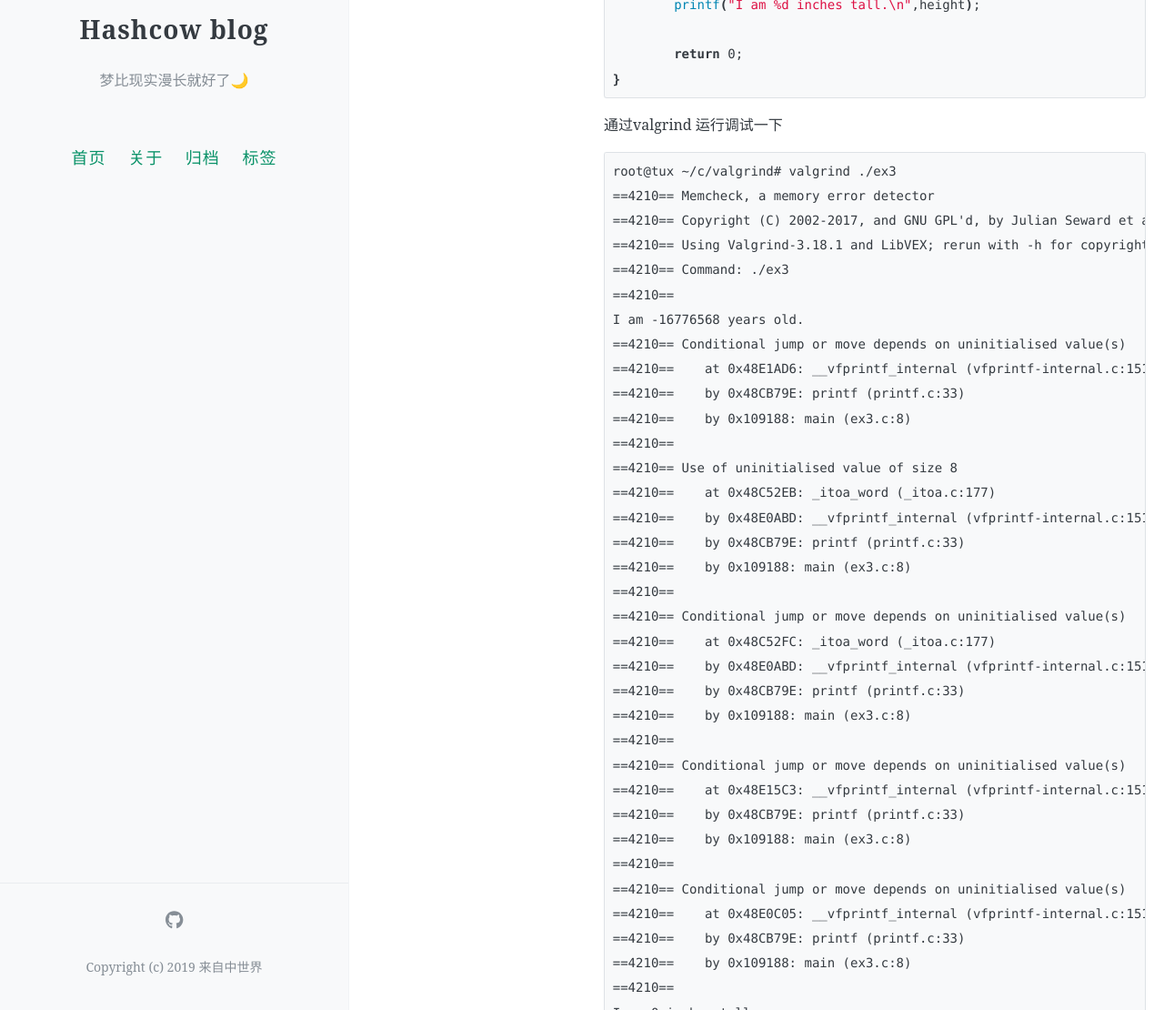
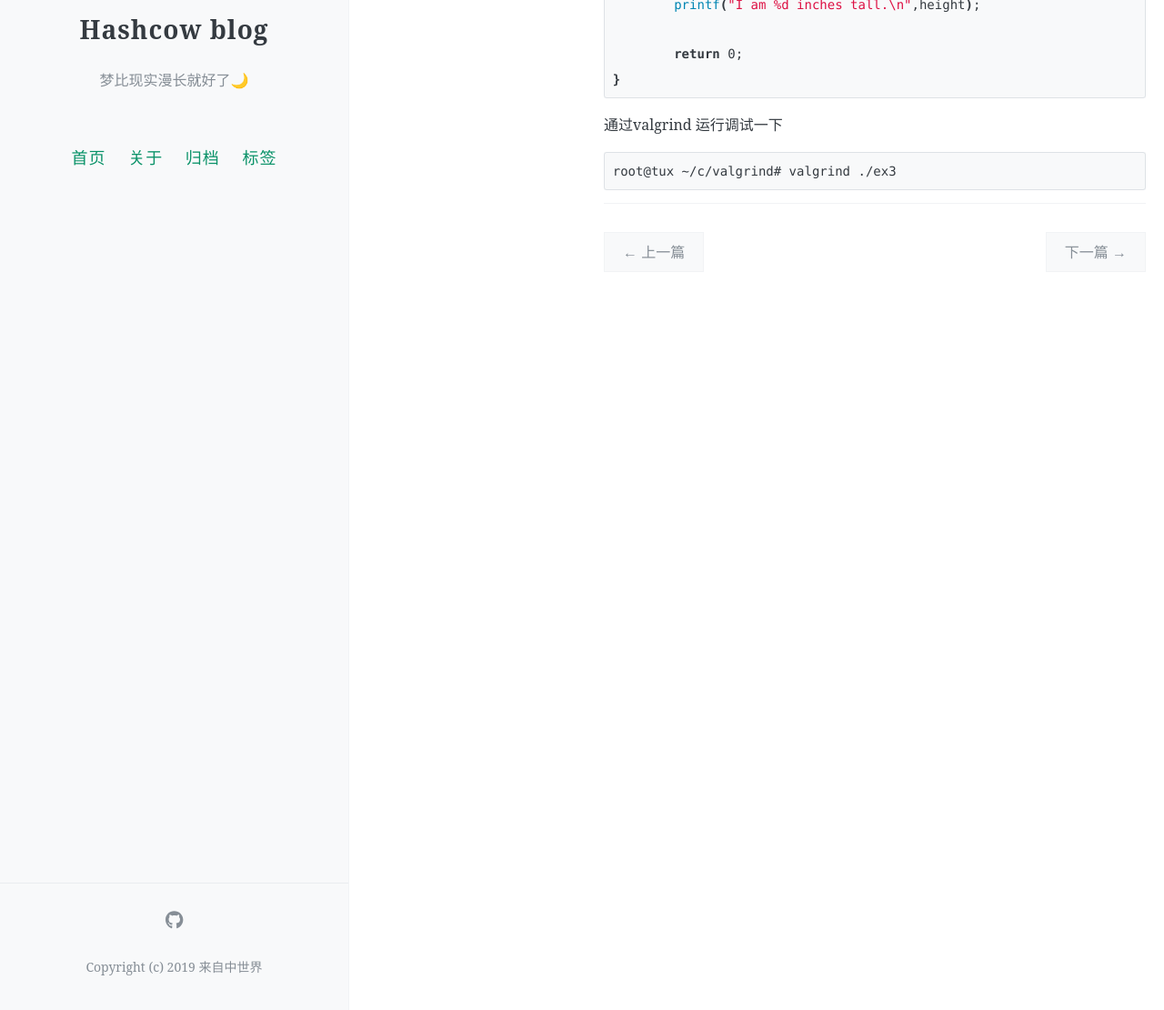
Before and after one commit to hashcowuwu/blog, a Jekyll site: the page built from _posts/2024-05-23-LearnCTheHardWay.md, in a window 1280 px wide and 1400 px high, scrolled down 1651 px. Shown: the part 290-1400 px from the top of the window at 91% size. Built offline with Jekyll 4.4.1, drawn with Linux system fonts in a browser that asks for light colours; comment, search, counter and statistics services are not loaded; after the commit the page ends 2281 px from its top, so only the background shows below that; some of the changed text lies outside the part shown.

Commit message:
mark my notr

````diff
--- a/_posts/2024-05-23-LearnCTheHardWay.md
+++ b/_posts/2024-05-23-LearnCTheHardWay.md
@@ -95,71 +95,4 @@ int main(){
 
 ```
 root@tux ~/c/valgrind# valgrind ./ex3
-==4210== Memcheck, a memory error detector
-==4210== Copyright (C) 2002-2017, and GNU GPL'd, by Julian Seward et al.
-==4210== Using Valgrind-3.18.1 and LibVEX; rerun with -h for copyright info
-==4210== Command: ./ex3
-==4210==
-I am -16776568 years old.
-==4210== Conditional jump or move depends on uninitialised value(s)
-==4210==    at 0x48E1AD6: __vfprintf_internal (vfprintf-internal.c:1516)
-==4210==    by 0x48CB79E: printf (printf.c:33)
-==4210==    by 0x109188: main (ex3.c:8)
-==4210==
-==4210== Use of uninitialised value of size 8
-==4210==    at 0x48C52EB: _itoa_word (_itoa.c:177)
-==4210==    by 0x48E0ABD: __vfprintf_internal (vfprintf-internal.c:1516)
-==4210==    by 0x48CB79E: printf (printf.c:33)
-==4210==    by 0x109188: main (ex3.c:8)
-==4210==
-==4210== Conditional jump or move depends on uninitialised value(s)
-==4210==    at 0x48C52FC: _itoa_word (_itoa.c:177)
-==4210==    by 0x48E0ABD: __vfprintf_internal (vfprintf-internal.c:1516)
-==4210==    by 0x48CB79E: printf (printf.c:33)
-==4210==    by 0x109188: main (ex3.c:8)
-==4210==
-==4210== Conditional jump or move depends on uninitialised value(s)
-==4210==    at 0x48E15C3: __vfprintf_internal (vfprintf-internal.c:1516)
-==4210==    by 0x48CB79E: printf (printf.c:33)
-==4210==    by 0x109188: main (ex3.c:8)
-==4210==
-==4210== Conditional jump or move depends on uninitialised value(s)
-==4210==    at 0x48E0C05: __vfprintf_internal (vfprintf-internal.c:1516)
-==4210==    by 0x48CB79E: printf (printf.c:33)
-==4210==    by 0x109188: main (ex3.c:8)
-==4210==
-I am 0 inches tall.
-==4210==
-==4210== HEAP SUMMARY:
-==4210==     in use at exit: 0 bytes in 0 blocks
-==4210==   total heap usage: 1 allocs, 1 frees, 1,024 bytes allocated
-==4210==
-==4210== All heap blocks were freed -- no leaks are possible
-==4210==
-==4210== Use --track-origins=yes to see where uninitialised values come from
-==4210== For lists of detected and suppressed errors, rerun with: -s
-==4210== ERROR SUMMARY: 5 errors from 5 contexts (suppressed: 0 from 0)
 ```
-
-
-```shell
-    ==4210== Memcheck, a memory error detector：表明正在使用Memcheck工具。
-
-    ==4210== Command: ./ex3：表明正在运行的程序是./ex3。
-
-    ==4210== Conditional jump or move depends on uninitialised value(s)：这表明程序中的条件跳转或移动依赖于未初始化的值。
-
-    ==4210== Use of uninitialised value of size 8：这表明程序使用了未初始化的值，大小为8字节。
-
-    ==4210== at 0x48E1AD6: __vfprintf_internal (vfprintf-internal.c:1516)：这是错误发生时的函数调用栈信息，指出了错误发生在__vfprintf_internal函数的第1516行。
-
-    ==4210== HEAP SUMMARY:：这部分总结了程序运行结束时堆内存的使用情况。
-
-    ==4210== All heap blocks were freed -- no leaks are possible：表明程序没有内存泄漏。
-
-    ==4210== Use --track-origins=yes to see where uninitialised values come from：建议使用--track-origins=yes选项来追踪未初始化值的来源。
-
-    ==4210== ERROR SUMMARY: 5 errors from 5 contexts (suppressed: 0 from 0)：总结了检测到的错误总数，共有5个错误，每个错误对应一个上下文，没有被抑制的错误。
-
-根据这些信息，可以推断出程序ex3在执行printf函数时，尝试打印一个未初始化的变量，导致了一系列的未初始化值使用错误。这通常意味着程序中有一个变量在使用前没有被正确初始化。为了解决这个问题，需要检查程序中与打印相关的代码，确保所有变量在使用前都已经初始化。
-```
````
